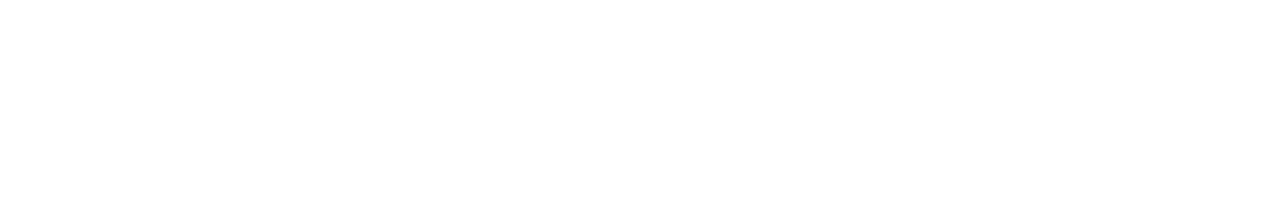
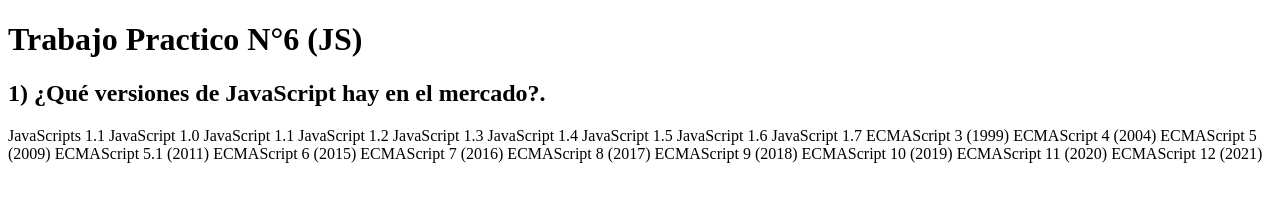
Before and after one commit to Facundo7Rodriguez/Trabajo-Practico-N6-JS-, a plain HTML site: page index.html in a window 1280 px wide. Drawn offline with Linux system fonts and the light colour scheme.

Commit message:
Ejercicio 1

```diff
--- a/index.html
+++ b/index.html
@@ -7,6 +7,29 @@
     <title>Trabajo Practico</title>
 </head>
 <body>
+    <h1>Trabajo Practico N°6 (JS)</h1>
+        <h2>1) ¿Qué versiones de JavaScript hay en el mercado?.</h2>
+        <p>JavaScripts 1.1
+            JavaScript 1.0
+            JavaScript 1.1
+            JavaScript 1.2
+            JavaScript 1.3
+            JavaScript 1.4
+            JavaScript 1.5
+            JavaScript 1.6
+            JavaScript 1.7
+            ECMAScript 3 (1999)
+            ECMAScript 4 (2004)
+            ECMAScript 5 (2009)
+            ECMAScript 5.1 (2011)
+            ECMAScript 6 (2015)
+            ECMAScript 7 (2016)
+            ECMAScript 8 (2017)
+            ECMAScript 9 (2018)
+            ECMAScript 10 (2019)
+            ECMAScript 11 (2020)
+            ECMAScript 12 (2021)
+        </p>
 
 </body>
 </html>
```
